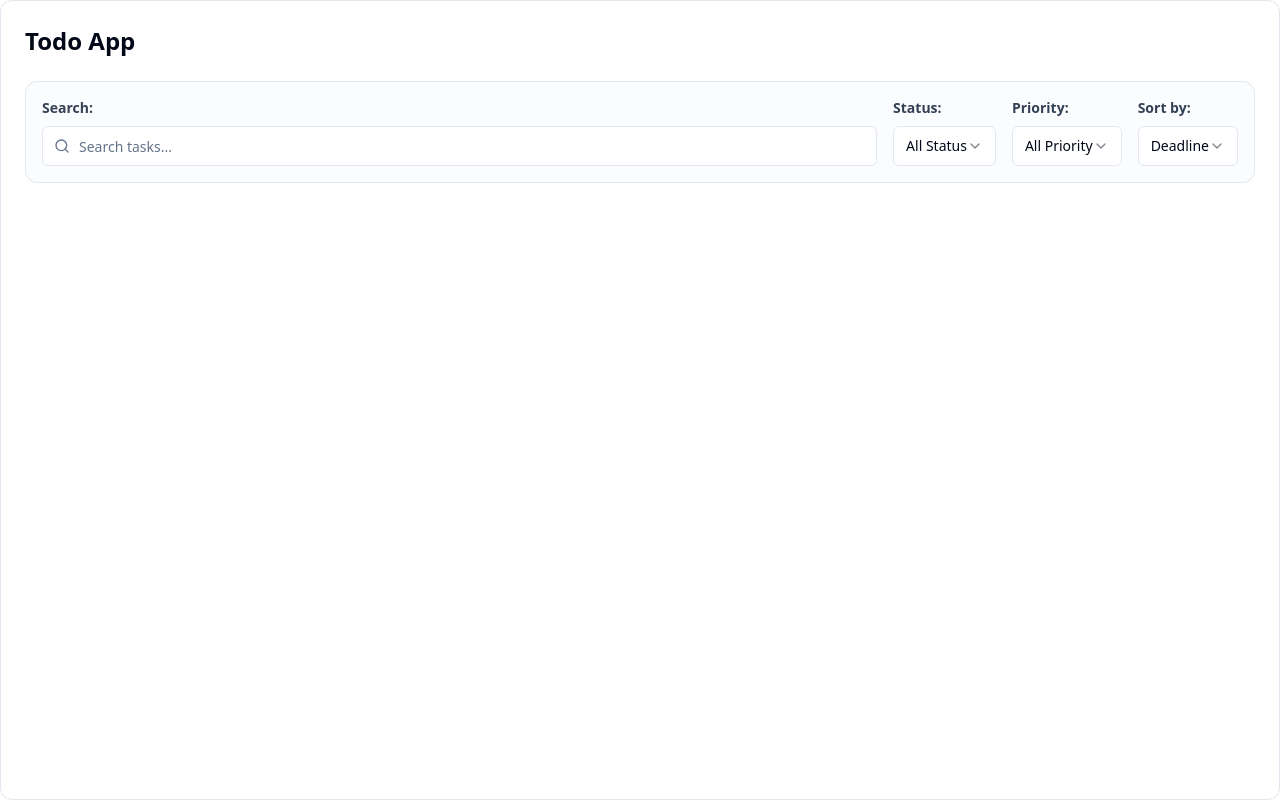
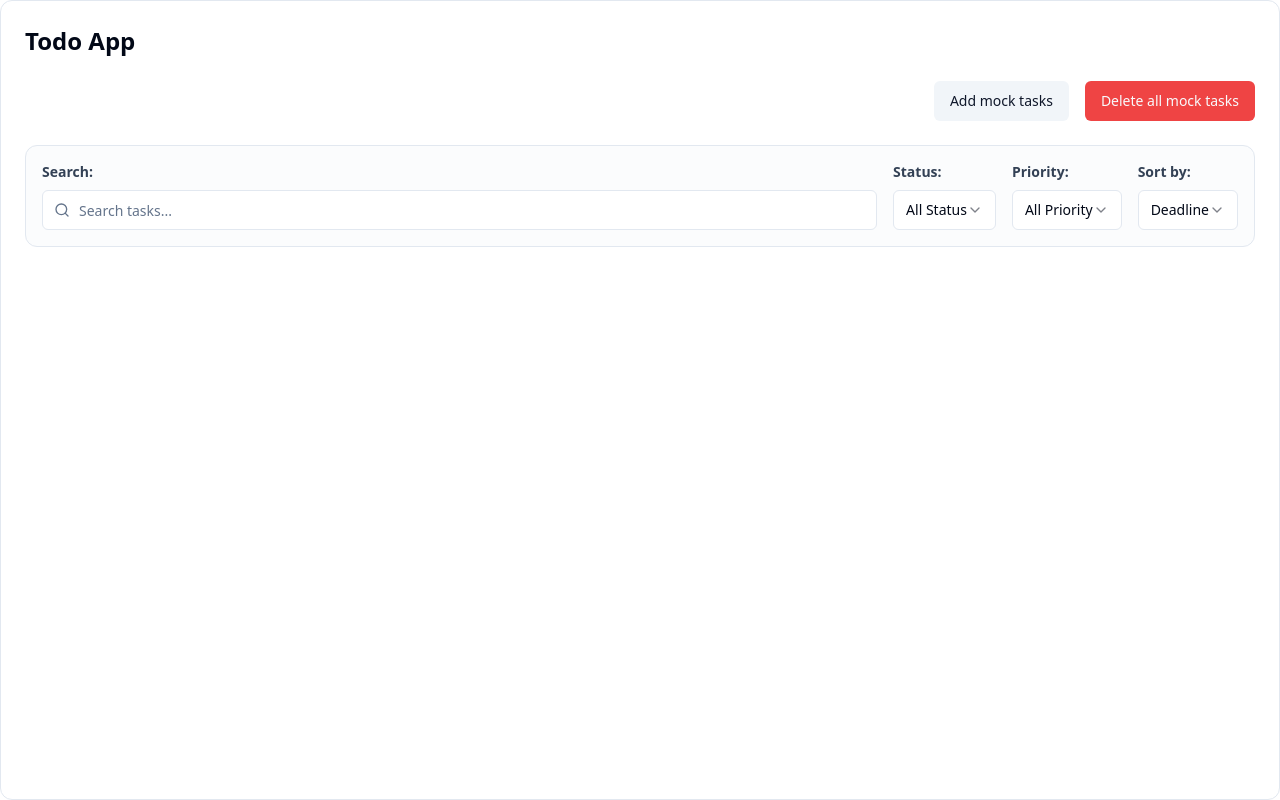
Before and after one commit to Zoraneko/todo-app, a React (Vite) app: page / in a window 1280 px wide. Built offline with nearby package versions, Linux system fonts and the light colour scheme.

Commit message:
mock: add mock data to local storage

```diff
--- a/src/App.tsx
+++ b/src/App.tsx
@@ -1,5 +1,6 @@
 
 import TodoDashboard from './components/features/TodoDashboard'
+import { Toaster } from "@/components/ui/sonner"
 
 function App() {
 
@@ -7,6 +8,7 @@ function App() {
     <div className="m-auto flex flex-col p-6 gap-6 border rounded-xl min-h-[100vh]">
       <span className='text-2xl font-bold text-primary-900'>Todo App</span>
       <TodoDashboard />
+      <Toaster />
     </div>
   )
 }
--- a/src/components/features/TodoDashboard.tsx
+++ b/src/components/features/TodoDashboard.tsx
@@ -1,8 +1,36 @@
-import { useState } from "react"
-import type { FilterState } from "../../types";
+import { useState, useEffect } from "react"
+import type { FilterState, Task } from "../../types";
 import TaskFilter from "./TaskFilter";
-//s
+import { mockTasks } from "../../utils/mockData";
+import { v4 as uuidv4 } from "uuid";
+import { Button } from "../ui/button";
+import { toast } from "sonner";
+import {
+    Dialog,
+    DialogContent,
+    DialogDescription,
+    DialogFooter,
+    DialogHeader,
+    DialogTitle,
+    DialogTrigger,
+    DialogClose
+} from "../ui/dialog";
+
+const STORAGE_KEY = "todo_tasks";
+
 export default function TodoDashboard() {
+    const [tasks, setTasks] = useState<Task[]>(() => {
+        const saved = localStorage.getItem(STORAGE_KEY);
+        if (saved) {
+            try {
+                return JSON.parse(saved);
+            } catch (e) {
+                console.log("error parse:", e);
+                return [];
+            }
+        }
+        return [];
+    });
 
     const [filter, setFilter] = useState<FilterState>({
         searchQuery: "",
@@ -11,17 +39,61 @@ export default function TodoDashboard() {
         sortBy: 'deadline',
     });
 
+    useEffect(() => {
+        localStorage.setItem(STORAGE_KEY, JSON.stringify(tasks));
+    }, [tasks]);
+
     const handleFilterChange = (updates: Partial<FilterState>) => {
         setFilter(prev => ({ ...prev, ...updates }));
-        console.log(updates);
+    };
+
+    const handleAddMockData = () => {
+        const newMockTasks = mockTasks.map(task => ({
+            ...task,
+            id: uuidv4()
+        }));
+        setTasks(prev => [...prev, ...newMockTasks]);
+        toast.success(`Mock tasks added`);
+    };
+
+    const handleClearAll = () => {
+        setTasks([]);
+        toast.success("All tasks deleted");
     };
 
     return (
-        <div >
+        <div className="flex flex-col gap-6">
+            <div className="flex flex-col sm:flex-row gap-4 items-center justify-between">
+                <span className="w-full "></span>
+                <Button onClick={handleAddMockData} variant="secondary" className="w-full sm:w-auto">
+                    Add mock tasks
+                </Button>
+                <Dialog>
+                    <DialogTrigger asChild>
+                        <Button variant="destructive" className="w-full sm:w-auto">
+                            Delete all mock tasks
+                        </Button>
+                    </DialogTrigger>
+                    <DialogContent>
+                        <DialogHeader>
+                            <DialogTitle>Confirm Action</DialogTitle>
+                            <DialogDescription>
+                                Are you sure you want to delete all mock tasks?
+                            </DialogDescription>
+                        </DialogHeader>
+                        <DialogFooter>
+                            <DialogClose asChild>
+                                <Button variant="outline">Cancel</Button>
+                            </DialogClose>
+                            <DialogClose asChild>
+                                <Button variant="destructive" onClick={handleClearAll}>Yes, coninute</Button>
+                            </DialogClose>
+                        </DialogFooter>
+                    </DialogContent>
+                </Dialog>
+            </div>
 
             <TaskFilter filter={filter} onChange={handleFilterChange} />
         </div>
-
     )
-
 }
```
